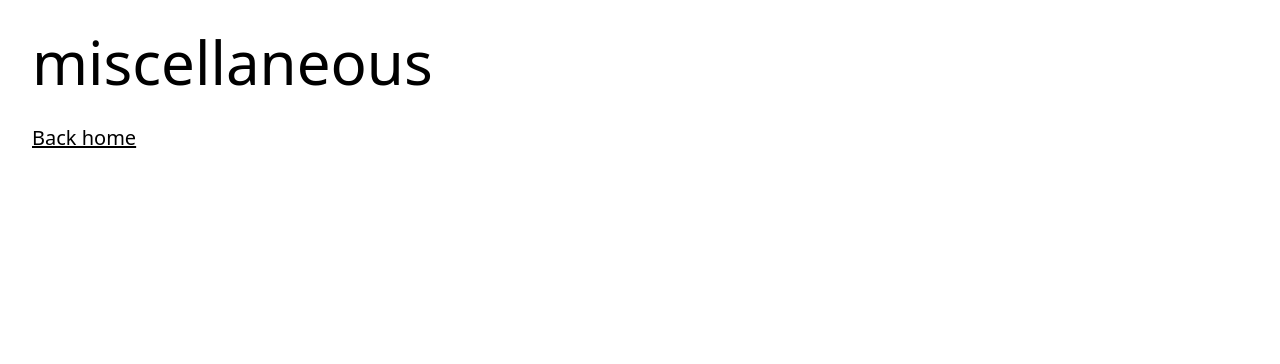
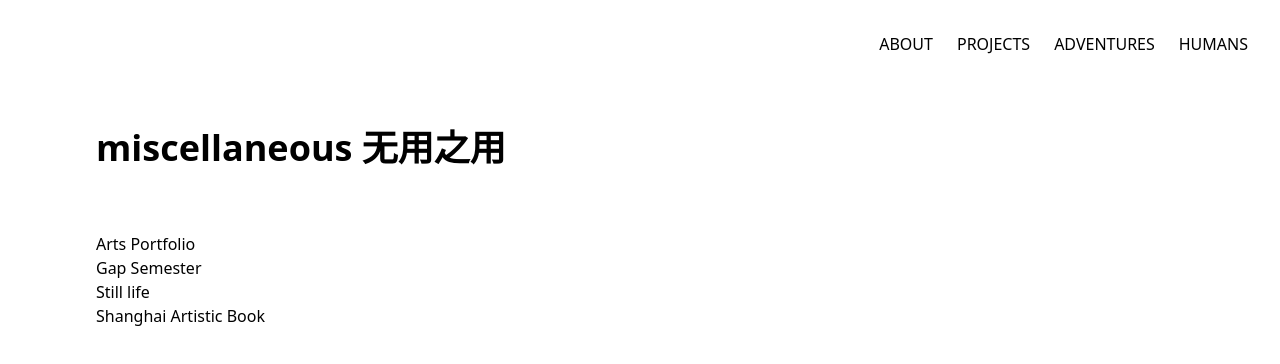
Before and after one commit to WudingRoad1145/WudingRoad1145.github.io, a Next.js app in the folder my-app/: page /projects/miscellaneous in a window 1280 px wide. Shown: the top 364 px of the page. Built offline with nearby package versions, Linux system fonts and the light colour scheme.

Commit message:
add portfolio

```diff
--- a/my-app/src/app/page.tsx
+++ b/my-app/src/app/page.tsx
@@ -249,7 +249,7 @@ export default function HomePage() {
         <section className="snap-start h-screen flex items-center justify-center">
           <div className="text-center space-y-6">
             <h2 className="text-5xl font-bold">All Projects</h2>
-            <p className="text-lg">Discoverthe details of all my projects.</p>
+            <p className="text-lg">Discover the details of all my projects here</p>
             <Link
               href="/projects"
               className="text-xl underline font-bold hover:text-gray-700"
--- a/my-app/src/app/projects/because-it-is-there/page.tsx
+++ b/my-app/src/app/projects/because-it-is-there/page.tsx
@@ -7,7 +7,6 @@ export default function ProjectPage() {
       <h1 className="text-6xl mb-8">because it is there - a personal story</h1>
       <p> Under Construction... </p>
       {/* Project content */}
-      <Link href="/projects" className="text-xl underline">Back home</Link>
     </div>
   );
 }
--- a/my-app/src/app/projects/miscellaneous/page.tsx
+++ b/my-app/src/app/projects/miscellaneous/page.tsx
@@ -3,10 +3,41 @@ import Link from 'next/link';
 
 export default function ProjectPage() {
   return (
-    <div className="min-h-screen p-8">
-      <h1 className="text-6xl mb-8">miscellaneous</h1>
+    <div className="min-h-screen bg-white text-black flex flex-col items-start px-24 py-16">
+      {/* Navigation Bar */}
+      <nav className="fixed top-8 right-8 flex gap-6">
+        <Link href="/" className="text-black hover:underline uppercase">
+          About
+        </Link>
+        <Link href="/projects" className="text-black hover:underline uppercase">
+          Projects
+        </Link>
+        <Link href="/adventures" className="text-black hover:underline uppercase">
+          Adventures
+        </Link>
+        <Link href="/humans" className="text-black hover:underline uppercase">
+          Humans
+        </Link>
+      </nav>
+
+      {/* Content Grid */}
+      <div className="max-w-6xl w-full grid grid-cols-12 gap-10 rtl mt-16">
+        {/* Title Section */}
+        <h1 className="col-span-12 text-4xl font-bold text-left mb-6">
+        miscellaneous 无用之用
+        </h1>
       {/* Project content */}
-      <Link href="/projects" className="text-xl underline">Back home</Link>
+      <div className="col-span-12 text-left mb-10">
+        <p>
+          <Link href="/Feng_Yan_Portfolio.pdf" target="_blank" className="text-black hover:underline">
+            Arts Portfolio
+          </Link>
+        </p>
+        <p>Gap Semester</p>
+        <p>Still life</p>
+        <p>Shanghai Artistic Book</p>
+      </div>
+    </div>
     </div>
   );
 }
--- a/my-app/src/app/projects/page.tsx
+++ b/my-app/src/app/projects/page.tsx
@@ -3,7 +3,7 @@ import Link from 'next/link';
 
 const ProjectsPage = () => {
   return (
-    <div className="min-h-screen flex flex-col justify-between p-8">
+    <div className="min-h-screen bg-white text-black flex flex-col items-start justify-center px-24 py-16">
       {/* Navigation Bar */}
       <nav className="fixed top-8 right-8 flex gap-6">
         <Link href="/" className="text-black hover:underline uppercase">
@@ -21,24 +21,18 @@ const ProjectsPage = () => {
       </nav>
 
       <div>
-        <h1 className="text-5xl font-bold mb-8">Projects</h1>
+        <h1 className="text-6xl mb-8">Projects</h1>
         <ul className="list-disc ml-8 space-y-4">
           <li><Link href="/projects/hipo" className="text-black hover:underline">HiPo</Link></li>
           <li><Link href="https://rabbit.tech/" className="text-black hover:underline">rabbit r1</Link></li>
           <li><Link href="/projects/because-it-is-there" className="text-black hover:underline">because it is there - a personal story</Link></li>
-          <li><Link href="/projects/multi-agent" className="text-black hover:underline">multi-agent collaboration research</Link></li>
-          <li><Link href="/projects/aa" className="text-black hover:underline">account abstraction wallets</Link></li>
-          <li><Link href="/projects/wiser" className="text-black hover:underline">the Wiser Project - Summer 2021</Link></li>
+          <li><Link href="/projects/multi-agent" className="text-black hover:underline">Multi-agent Collaboration Research</Link></li>
+          <li><Link href="/projects/AA" className="text-black hover:underline">Account Abstraction Wallets</Link></li>
+          <li><Link href="/projects/wiser" className="text-black hover:underline">The Wiser Project - Summer 2021</Link></li>
           <li><Link href="/projects/big-woman" className="text-black hover:underline">Big Woman</Link></li>
-          <li><Link href="/projects/miscellaneous" className="text-black hover:underline">miscellaneous</Link></li>
+          <li><Link href="/projects/miscellaneous" className="text-black hover:underline">Miscellaneous 无用之用</Link></li>
         </ul>
       </div>
-
-      <footer className="text-black">
-        <Link href="/" className="hover:underline">
-          Back to Home
-        </Link>
-      </footer>
     </div>
   );
 };
```
Also changed, not shown: 1 other file (tests, documents, lock files or other folders).
